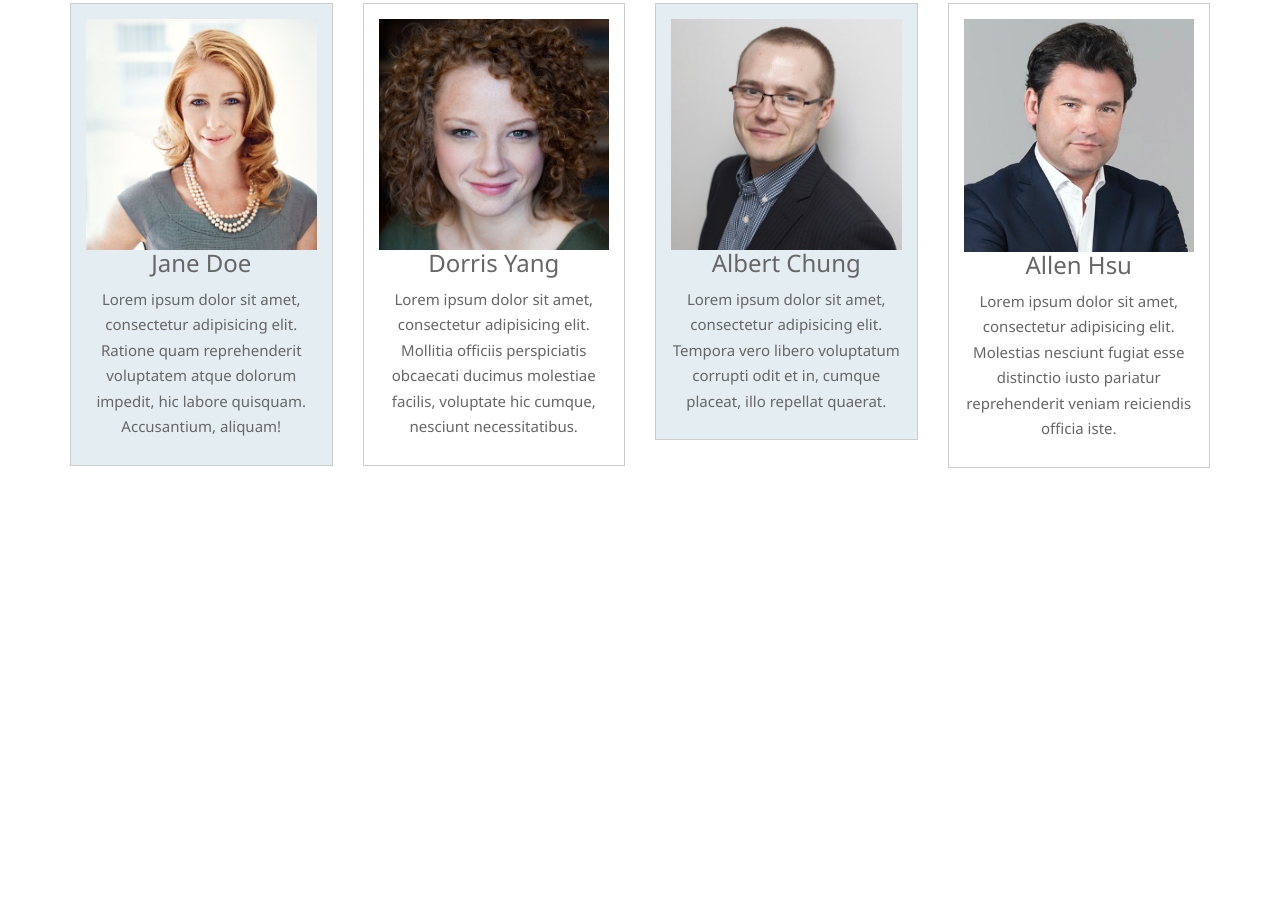
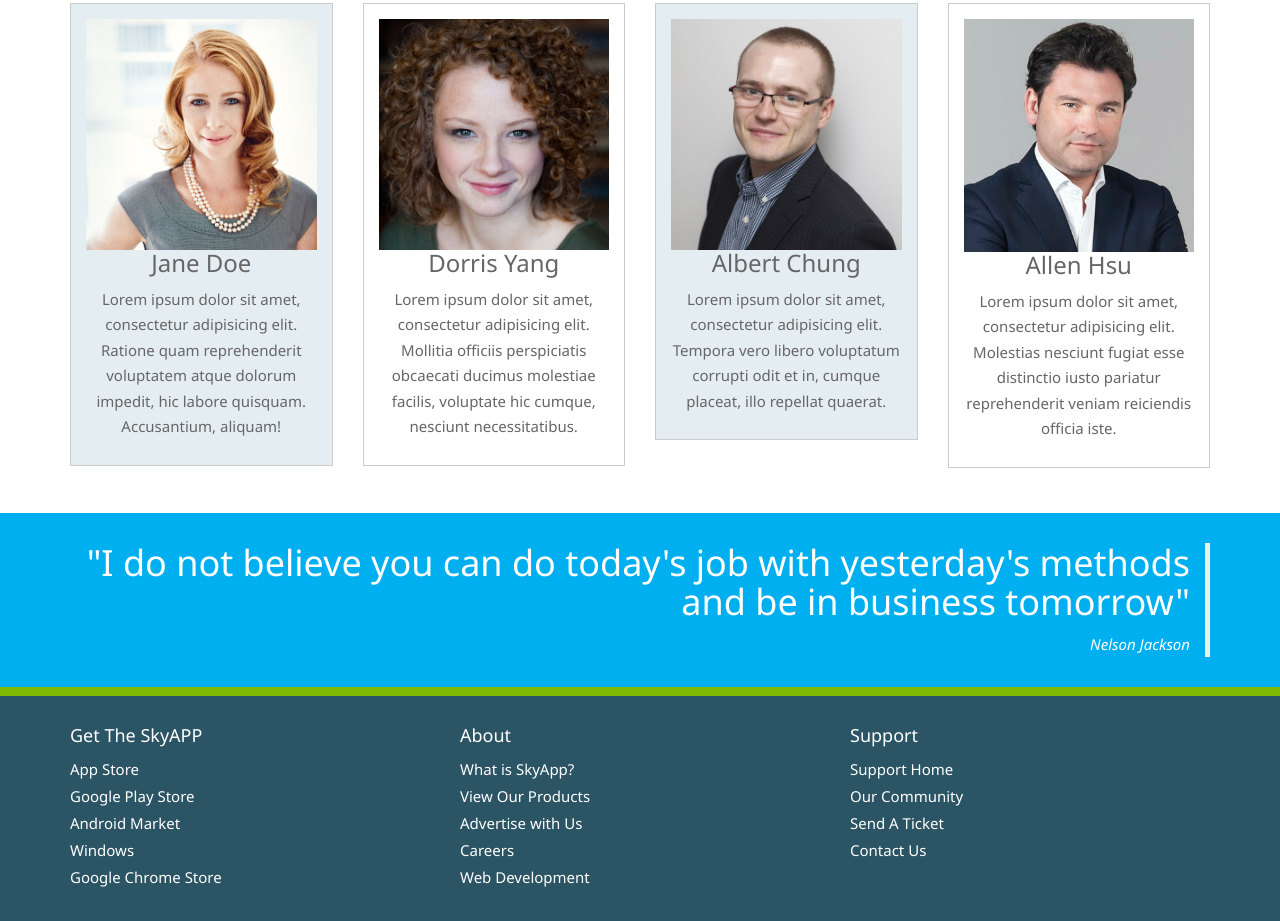
Before and after one commit to AlanJui/myBootstrap, a website: page app/about.html in a window 1280 px wide. Shown: the part 1113-2034 px from the top of the page. Before the commit the page ends 1626 px from the top, so only its background shows below. Drawn offline with Linux system fonts and the light colour scheme.

Commit message:
完成: (1) Quote; (2) Footer

```diff
--- a/app/about.html
+++ b/app/about.html
@@ -241,6 +241,76 @@
     </div>
   </section>
 
+  <!-- Quote -->
+  <section class="section-primary-b">
+    <div class="container">
+      <div class="row">
+        <div class="col-md-12">
+          <div class="blockquote-reverse">
+            <h1>"I do not believe you can do today's job with yesterday's methods and be in business tomorrow"</h1>
+            <em>Nelson Jackson</em>
+          </div>
+        </div>
+      </div>
+    </div>
+  </section>
+
+  <!-- footer -->
+  <footer class="footer-main">
+    <div class="container">
+      <div class="row">
+        <!-- Get the product -->
+        <div class="col-md-4">
+          <h4>Get The SkyAPP</h4>
+          <ul>
+            <li class="app-appstore"><a href="#">App Store</a>
+            </li>
+            <li class="app-play"><a href="#">Google Play Store</a>
+            </li>
+            <li class="app-android"><a href="#">Android Market</a>
+            </li>
+            <li class="app-windows"><a href="#">Windows</a>
+            </li>
+            <li class="app-chrome"><a href="#">Google Chrome Store</a>
+            </li>
+          </ul>
+        </div>
+
+        <!-- About -->
+        <div class="col-md-4">
+          <h4>About</h4>
+          <ul>
+            <li><a href="#">What is SkyApp?</a>
+            </li>
+            <li><a href="#">View Our Products</a>
+            </li>
+            <li><a href="#">Advertise with Us</a>
+            </li>
+            <li><a href="#">Careers</a>
+            </li>
+            <li><a href="#">Web Development</a>
+            </li>
+          </ul>
+        </div>
+
+        <!-- Support -->
+        <div class="col-md-4">
+          <h4>Support</h4>
+          <ul>
+            <li><a href="#">Support Home</a>
+            </li>
+            <li><a href="#">Our Community</a>
+            </li>
+            <li><a href="#">Send A Ticket</a>
+            </li>
+            <li><a href="#">Contact Us</a>
+            </li>
+          </ul>
+        </div>
+      </div>
+    </div>
+  </footer>
+
   <!-- Bootstrap core JavaScript
     ================================================== -->
   <!-- Placed at the end of the document so the pages load faster -->
```
